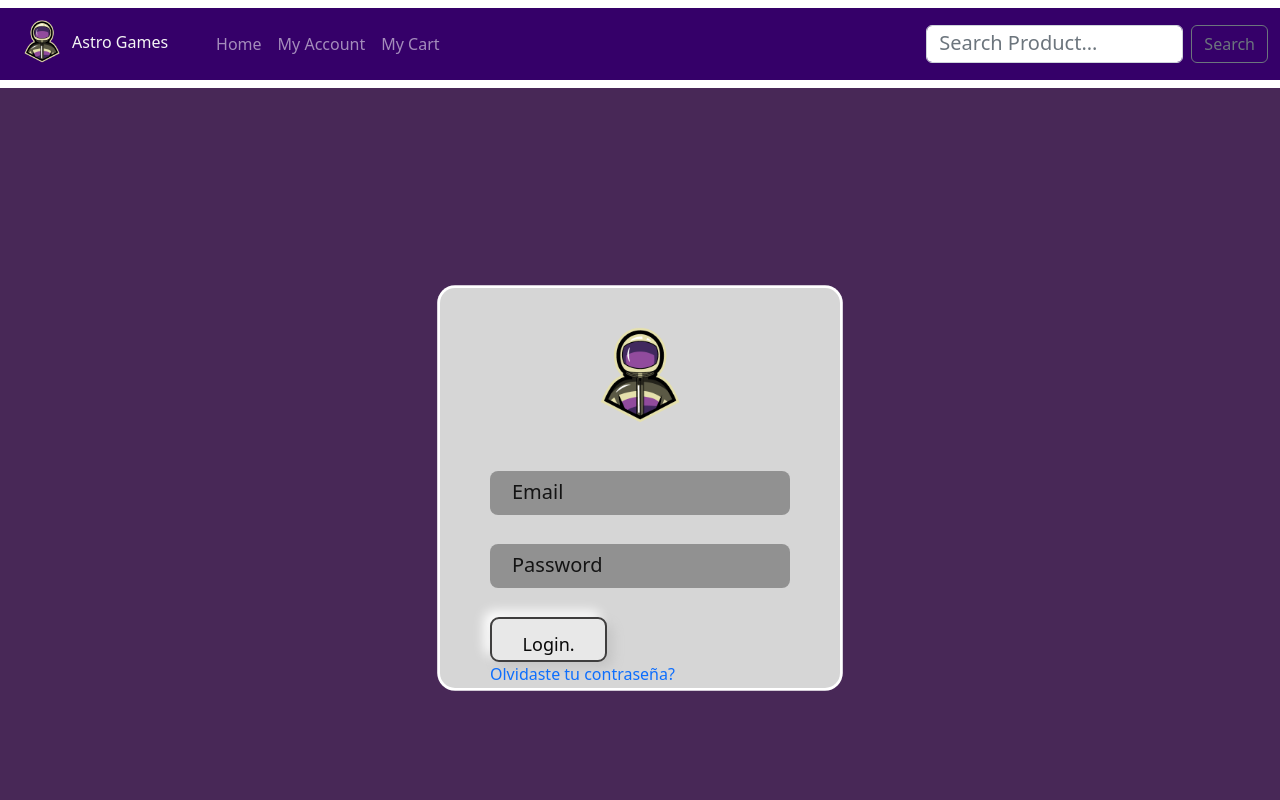
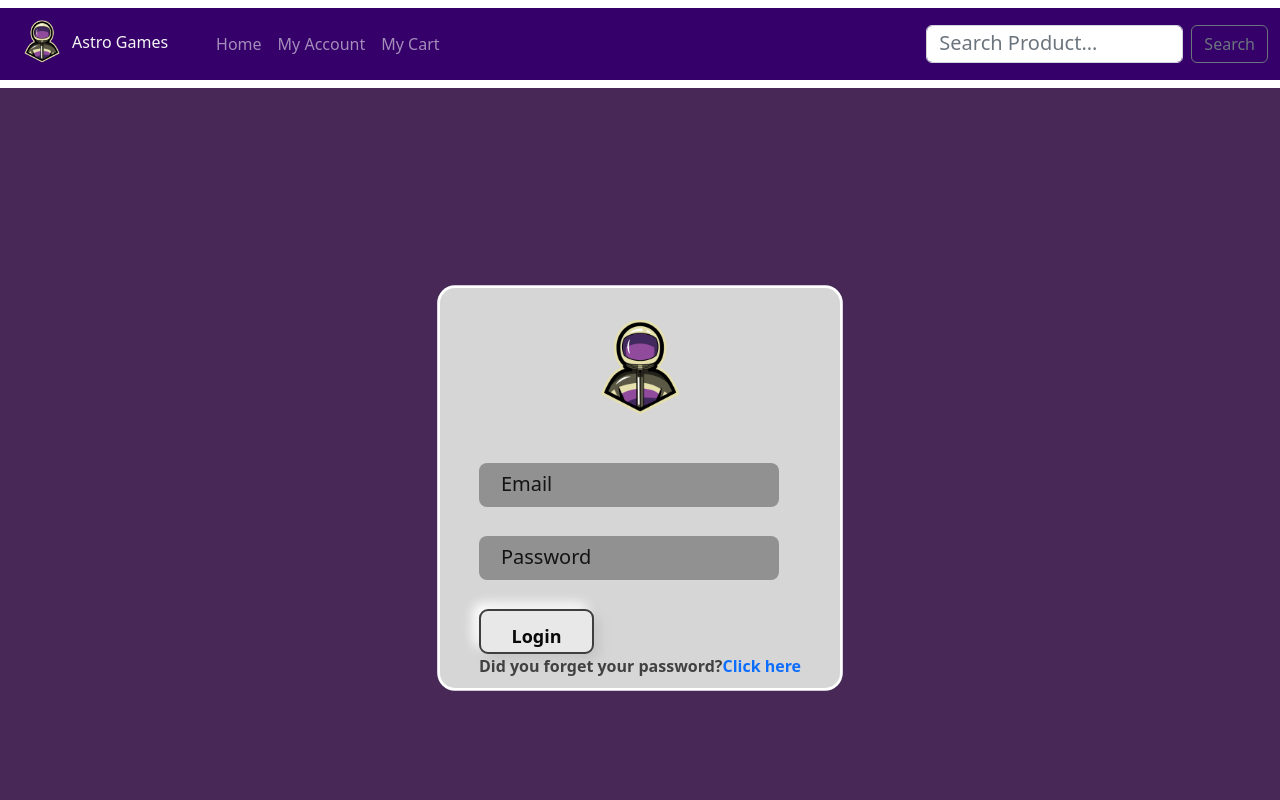
Before and after one commit to miguelbel00/p-grupal, a React (Create React App) app in the folder client/: page /login in a window 1280 px wide. Shown: the top 800 px of the page. Built offline with nearby package versions, Linux system fonts and the light colour scheme.

Commit message:
Translate to english Register and Login

```diff
--- a/client/src/Pages/Login.jsx
+++ b/client/src/Pages/Login.jsx
@@ -1,13 +1,8 @@
 import React from "react";
 import { Link } from "react-router-dom";
-import { useSelector, useDispatch } from "react-redux";
-import { useState } from "react";
-import logo from "../assets/logo.png";
 import "../styles/login.css";
-import { Formik, validateYupSchema } from "formik";
-import logo2 from "./../assets/logo.png"
-
-
+import { Formik} from "formik";
+import logo2 from "./../assets/logo.png";
 
 export default function Login() {
     return (
@@ -15,48 +10,91 @@ export default function Login() {
             <div className="divMayorLogin">
                 <div className="divHijoLogin">
                     <div className="image">
-                        <img src={logo2} alt="" width='180px' height='180px' className="image" />
+                        <img
+                            src={logo2}
+                            alt=""
+                            width="180px"
+                            height="180px"
+                            className="image"
+                        />
                     </div>
                     <Formik
                         onSubmit={(valoresLogin, { resetForm }) => {
-                            resetForm()
+
+                            alert("login success")
+                            resetForm();
+
                         }}
                         initialValues={{
-                            emailLogin: "",
-                            passwordLogin: "",
+                            email: "",
+                            password: "",
                         }}
-
                         validate={(valoresLogin) => {
-                            let errores = {}
-                            if (!valoresLogin.emailLogin) {
-                                errores.emailLogin = 'Por favor ingrese un correo'
-                            } else if (!/^[a-zA-Z0-9_.+-]+@[a-zA-Z0-9-]+\.[a-zA-Z0-9-.]+$/.test(valoresLogin.emailLogin)) {
-                                errores.emailLogin = 'Ingrese un correo valido'
+                            let errores = {};
+                            if (!valoresLogin.email) {
+                                errores.email = "Complete this field to continue"
+                            } else if (!/^[a-zA-Z0-9_.+-]+@[a-zA-Z0-9-]+\.[a-zA-Z0-9-.]+$/.test(valoresLogin.email)){
+                                errores.email="Enter a valid email address";
                             }
+                            if (!valoresLogin.password) {
+                                errores.password = 'Please enter a valid password'
+                            }
+                            return errores
                         }}
                     >
-                        {({ handleSubmit, values, handleChange, handleBlur, errors, touched }) => (
-                            <form>
-                                {console.log(errors)}
+                        {({
+                            handleSubmit,
+                            values,
+                            handleChange,
+                            handleBlur,
+                            errors,
+                            touched,
+                            isSubmitting,
+
+                        }) => (
+                            <form onSubmit={handleSubmit}>
                                 <div>
-                                    <input type="email" id="emailLogin" name="emailLogin" placeholder="Email" value={values.emailLogin} onChange={handleChange} onBlur={handleBlur} className="inputStyle" />
-                                    {touched.emailLogin && errors.emailLogin && <div className="error">{errors.emailLogin}</div>}
+                                    <input
+                                        type="email"
+                                        id="email"
+                                        name="email"
+                                        placeholder="Email"
+                                        value={values.email}
+                                        onChange={handleChange}
+                                        onBlur={handleBlur}
+                                        className="inputStyle"
+                                    />
+                                    {touched.email && errors.email && (
+                                        <div className="error">{errors.email}</div>
+                                    )}
                                 </div>
 
                                 <br />
                                 <div>
-                                    <input type="password" id="passwordLogin" name="passwordLogin" placeholder="Password" value={values.passwordLogin} onChange={handleChange} onBlur={handleBlur} className="inputStyle" />
+                                    <input
+                                        type="password"
+                                        id="password"
+                                        name="password"
+                                        placeholder="Password"
+                                        value={values.password}
+                                        onChange={handleChange}
+                                        onBlur={handleBlur}
+                                        className="inputStyle"
+                                    />
+                                        {touched.password && errors.password && (
+                                        <div className="error">{errors.password}</div>
+                                    )}
                                 </div>
                                 <br />
-                                <button type="submit" className="botonsubmit">Login.</button>
+                                <button type="submit" className="botonsubmit">
+                                    <p className="loginBoton">Login</p>
+                                </button>
                             </form>
                         )}
-
-
                     </Formik>
-                    <Link>Olvidaste tu contraseña?</Link>
+                <p className="parrafo">Did you forget your password?<Link>Click here</Link></p>
                 </div>
             </div>
         </div>
-    )
+    );
 }
--- a/client/src/Pages/Register.jsx
+++ b/client/src/Pages/Register.jsx
@@ -21,6 +21,7 @@ export default function Register() {
                         onSubmit={(valores, { resetForm }) => {
                             dispatch(postUser(valores))
                             resetForm()
+                            alert('Se creo la cuenta con exito')
                         }}
 
                         initialValues={{
@@ -33,24 +34,21 @@ export default function Register() {
                         validate={(valores) => {
                             let errores = {}
                             if (!valores.name) {
-                                errores.name = 'Por favor ingrese un nombre'
+                                errores.name = 'Please enter a name'
                             } else if (!/^[a-zA-ZÀ-ÿ\s]{1,40}$/.test(valores.name)) {
-                                errores.name = 'El nombre solo puede contener letras y espacios'
+                                errores.name = 'The name can only contain letters and spaces'
                             }//Validacion NOMBRE
 
                             if (!valores.email) {
-                                errores.email = 'Por favor ingrese un correo'
+                                errores.email = 'Please enter a email'
                             } else if (!/^[a-zA-Z0-9_.+-]+@[a-zA-Z0-9-]+\.[a-zA-Z0-9-.]+$/.test(valores.email)) {
-                                errores.email = 'Ingrese un correo valido'
+                                errores.email = 'Enter a valid name'
                             }
                             if (!valores.password) {
-                                errores.password = 'Por favor ingrese una contraseña'
-                            }
-                            if (!valores.address) {
-                                errores.address = 'Por favor ingrese su direccion'
+                                errores.password = 'Please enter a password'
                             }
                             if (!valores.phone) {
-                                errores.phone = 'Por favor ingrese su Phone'
+                                errores.phone = 'Please enter a phone'
                             }
 
 
@@ -60,7 +58,6 @@ export default function Register() {
                     >
                         {({ handleSubmit, values, handleChange, handleBlur, errors, touched }) => (
                             <form onSubmit={handleSubmit}>
-                                {console.log(errors)}
                                 <div>
                                     <input
                                         type="text"
@@ -89,7 +86,7 @@ export default function Register() {
                                 </div>
                                 <div>
                                     <input
-                                        type="text"
+                                        type="password"
                                         className="inputStyle"
                                         id="password"
                                         name="password"
--- a/client/src/styles/login.css
+++ b/client/src/styles/login.css
@@ -33,4 +33,17 @@
             display: flex;
             justify-content: center;
             align-items: center;
+            position: static;
           }
+
+          .parrafo{
+           font-weight: bold;
+           color: #424141;
+          }
+
+          .loginBoton{
+            font-weight: bold;
+            display: flex;
+            justify-content: center;
+            align-items: center;
+          }
```
